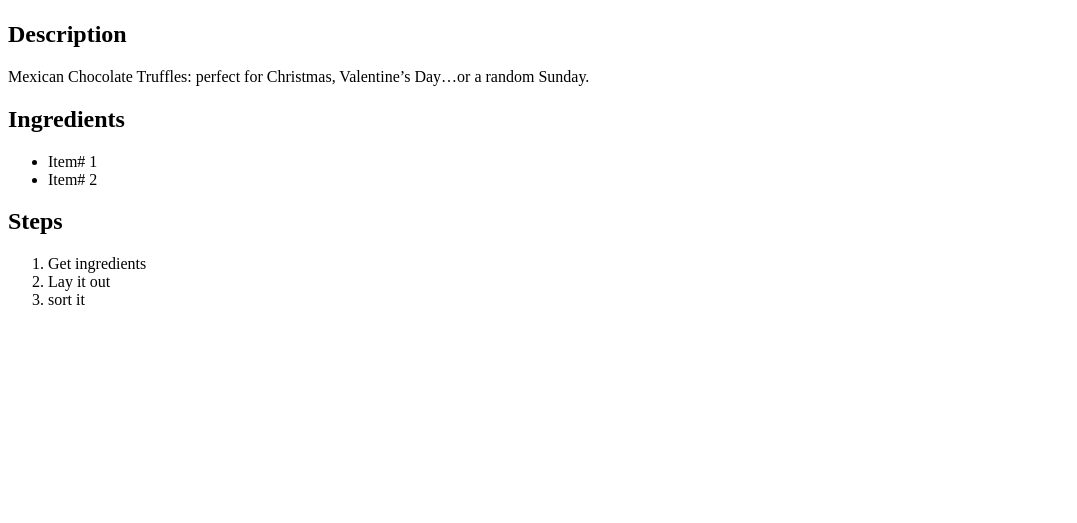
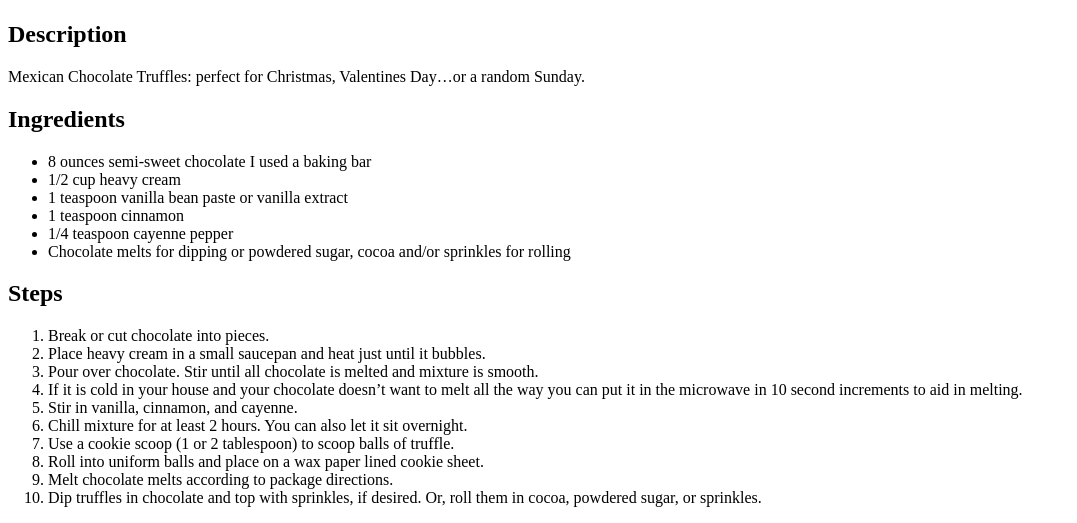
Before and after one commit to montein56/odin-recipes, a plain HTML site: page recipes/spicy_Chocolate_Balls.html in a window 1280 px wide. Shown: the part 383-906 px from the top of the page, without its empty margins (0-1077 px from the left). Before the commit the page ends 800 px from the top, so only its background shows below. Drawn offline with Linux system fonts and the light colour scheme.

Commit message:
Added truffles recipe, some edits to index and chocBalls recipe

```diff
--- a/recipes/spicy_Chocolate_Balls.html
+++ b/recipes/spicy_Chocolate_Balls.html
@@ -10,19 +10,30 @@
     <h1>SPICY CHOCOLATE BALLS</h1>
     <img src="https://www.crazyforcrust.com/wp-content/uploads/2013/12/Mexican-Chocolate-Truffles-1.jpg" alt="Image of SPICY CHOCOLATE BALLS">
     <h2>Description</h2>
-    <p>Mexican Chocolate Truffles: perfect for Christmas, Valentine’s Day…or a random Sunday.</p>
+    <p>Mexican Chocolate Truffles: perfect for Christmas, Valentines Day…or a random Sunday.</p>
+
 <h2>Ingredients</h2>
 <ul>
-    <li>Item# 1</li>
-    <li>Item# 2</li>
+    <li>8 ounces semi-sweet chocolate I used a baking bar</li>
+    <li>1/2 cup heavy cream</li>
+    <li>1 teaspoon vanilla bean paste or vanilla extract</li>
+    <li>1 teaspoon cinnamon</li>
+    <li>1/4 teaspoon cayenne pepper</li>
+    <li>Chocolate melts for dipping or powdered sugar, cocoa and/or sprinkles for rolling</li>
+</ul>
 
-
-</ul>
 <h2>Steps</h2>
 <ol>
-<li>Get ingredients</li>
-<li>Lay it out</li>
-<li>sort it</li>
+    <li>Break or cut chocolate into pieces.</li>
+    <li>Place heavy cream in a small saucepan and heat just until it bubbles.</li>
+    <li>Pour over chocolate. Stir until all chocolate is melted and mixture is smooth.</li>
+    <li>If it is cold in your house and your chocolate doesn’t want to melt all the way you can put it in the microwave in 10 second increments to aid in melting.</li>
+    <li>Stir in vanilla, cinnamon, and cayenne. </li>
+    <li>Chill mixture for at least 2 hours. You can also let it sit overnight.</li>
+    <li>Use a cookie scoop (1 or 2 tablespoon) to scoop balls of truffle.</li>
+    <li>Roll into uniform balls and place on a wax paper lined cookie sheet.</li>
+    <li>Melt chocolate melts according to package directions.</li>
+    <li>Dip truffles in chocolate and top with sprinkles, if desired. Or, roll them in cocoa, powdered sugar, or sprinkles.</li>
 </ol>
 
 
```
Also changed, not shown: index.html (+2 -0 lines), recipes/Chocolate Truffles.html (added, +36 -0 lines).
